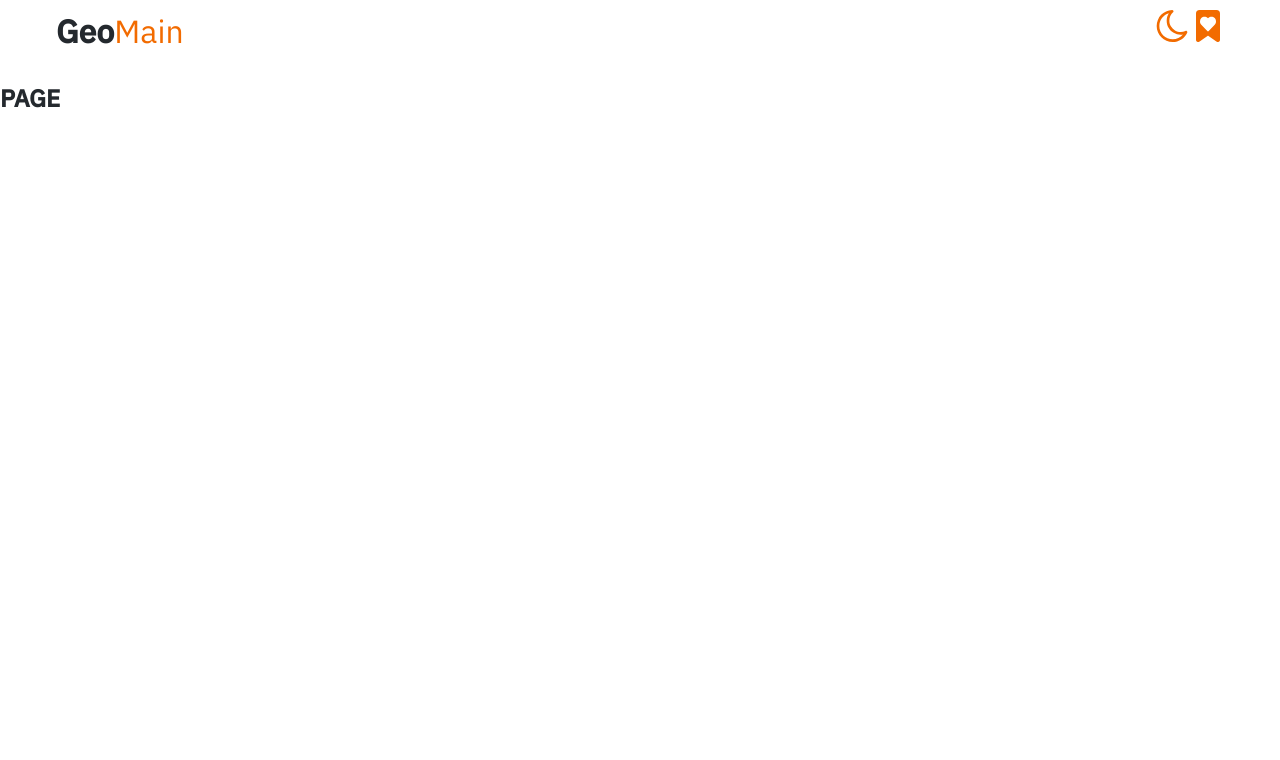
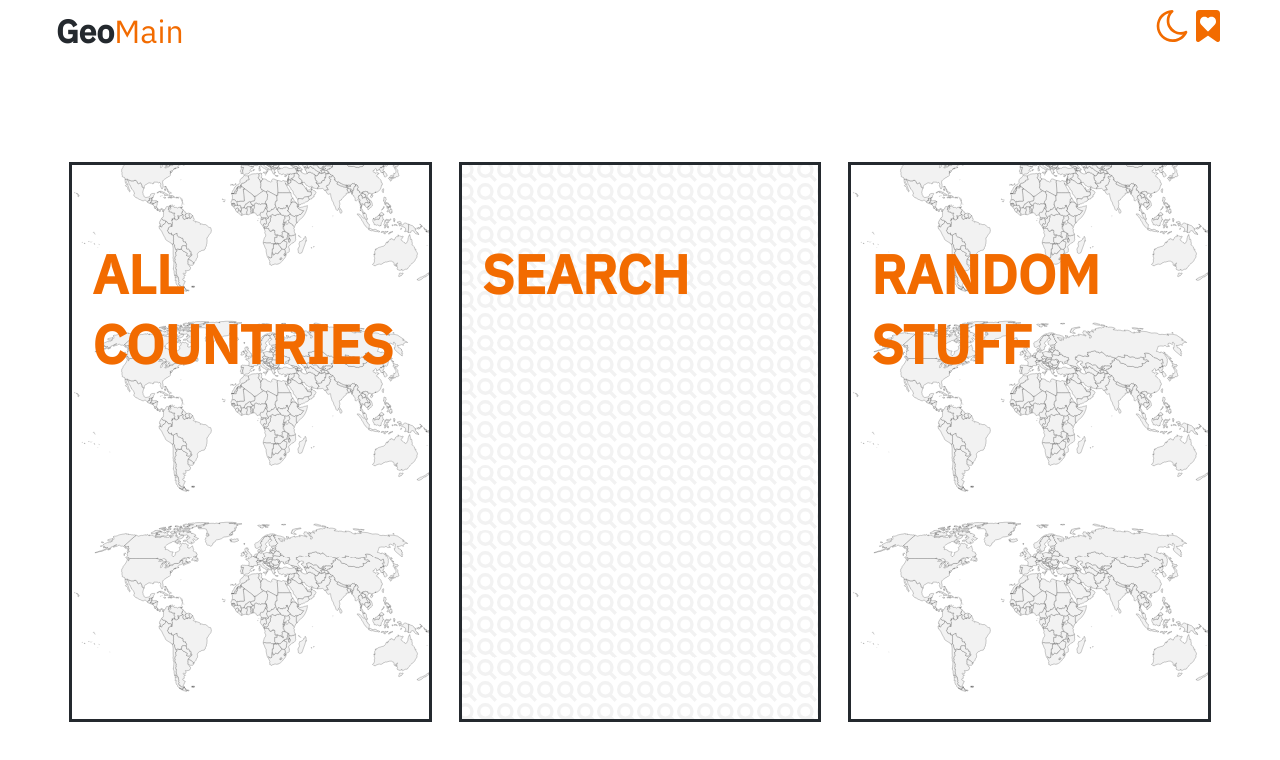
Before and after one commit to egorkqq/geo, a React app: page / in a window 1280 px wide. Shown: the top 760 px of the page. Built offline with nearby package versions, Linux system fonts and the light colour scheme.

Commit message:
feat: main page

```diff
--- a/package.json
+++ b/package.json
@@ -6,7 +6,7 @@
   "scripts": {
     "start": "webpack --mode=development",
     "build": "webpack --mode=production",
-    "dev": "webpack-dev-server --mode development --open --hot",
+    "dev": "webpack-dev-server --mode development --hot --host --open",
     "lint": "eslint .",
     "lint:fix": "eslint --fix .",
     "format": "prettier --write \"**/*.+(js|jsx|json|css|md)\""
--- a/src/App.js
+++ b/src/App.js
@@ -12,7 +12,7 @@
   MainPage,
   SearchPage,
 } from './pages';
-import Header from './Header/Header';
+import { Header } from './Header';
 
 const client = new ApolloClient({
   uri: 'https://countries.trevorblades.com/',
--- a/src/Header/Header.js
+++ b/src/Header/Header.js
@@ -12,7 +12,11 @@
   padding: 10px 0;
 `;
 
-const Header = ({ location: { pathname }, toggleTheme, currentTheme }) => {
+const HeaderComponent = ({
+  location: { pathname },
+  toggleTheme,
+  currentTheme,
+}) => {
   return (
     <header>
       <Container>
@@ -25,4 +29,4 @@
   );
 };
 
-export default withRouter(Header);
+export const Header = withRouter(HeaderComponent);
--- a/src/Header/Logo.js
+++ b/src/Header/Logo.js
@@ -8,11 +8,12 @@
   color: ${(p) => p.theme.colors.primary};
   text-decoration: none;
   font-weight: 600;
+  transition: ${(p) => p.theme.transition};
 `;
 
 const DynamicPart = styled.span`
   font-size: 32px;
-  color: ${(p) => p.theme.colors.secondary};
+  color: ${(p) => p.theme.colors.orange};
 `;
 
 const LogoWrapper = styled.div`
--- /dev/null
+++ b/src/Header/index.js
@@ -0,0 +1 @@
+export { Header } from './Header';
--- /dev/null
+++ b/src/MainMenu/Card.js
@@ -0,0 +1,45 @@
+import React from 'react';
+import styled from 'styled-components';
+import { Link } from 'react-router-dom';
+
+const StrongLink = styled(Link)`
+  display: block;
+  flex: 0 0 calc((100% - 80px) / 3);
+`;
+
+const CardWrapper = styled.div`
+  background-color: ${(p) => p.theme.colors.background};
+  box-sizing: border-box;
+  height: 70vh;
+  padding: 20px;
+  border: 3px solid ${(p) => p.theme.colors.primary};
+  margin-right: 30px;
+  margin-bottom: 30px;
+  background: url(${(p) => p.image}) 40% 40%;
+  background-size: ${(p) => p.imageSize}px;
+  transition: ${(p) => p.theme.transition};
+  cursor: pointer;
+  &:last-child {
+    margin-right: 0;
+  }
+  &:hover {
+    background-size: ${(p) => p.imageSize + p.imageSize / 10}px;
+    padding: 4px 20px;
+  }
+`;
+const CardTitle = styled.h3`
+  font-size: 54px;
+  color: ${(p) => p.theme.colors.orange};
+`;
+
+const Card = ({ title, image, imageSize, link }) => {
+  return (
+    <StrongLink to={link}>
+      <CardWrapper image={image} imageSize={imageSize}>
+        <CardTitle>{title}</CardTitle>
+      </CardWrapper>
+    </StrongLink>
+  );
+};
+
+export default Card;
--- /dev/null
+++ b/src/MainMenu/MainMenu.js
@@ -0,0 +1,33 @@
+import React from 'react';
+import styled from 'styled-components';
+import { Fade } from 'react-reveal';
+import Card from './Card';
+import { cards } from './cards';
+
+const MainMenuWrapper = styled.div`
+  display: flex;
+  justify-content: space-around;
+  flex-wrap: wrap;
+  margin-top: 100px;
+`;
+
+const MainMenu = () => {
+  return (
+    <Fade top>
+      <MainMenuWrapper>
+        {cards.map((card) => (
+          <Card
+            key={card.id}
+            id={card.id}
+            title={card.title}
+            image={card.image}
+            link={card.link}
+            imageSize={card.imageSize}
+          />
+        ))}
+      </MainMenuWrapper>
+    </Fade>
+  );
+};
+
+export default MainMenu;
--- /dev/null
+++ b/src/MainMenu/cards.js
@@ -0,0 +1,23 @@
+export const cards = [
+  {
+    id: 'allCountries',
+    title: 'ALL COUNTRIES',
+    image: '/assets/world.svg',
+    imageSize: 400,
+    link: '/all',
+  },
+  {
+    id: 'search',
+    title: 'SEARCH',
+    image: '/assets/search.svg',
+    imageSize: 20,
+    link: '/search',
+  },
+  {
+    id: 'random',
+    title: 'RANDOM STUFF',
+    image: '/assets/world.svg',
+    imageSize: 400,
+    link: '',
+  },
+];
--- a/src/misc/theme.js
+++ b/src/misc/theme.js
@@ -13,7 +13,8 @@
     main: '#24292e',
     secondary: '#f26b00',
     background: '#fff',
-    backgroundSecondary: 'f7f7f7',
+    backgroundSecondary: '#f7f7f7',
+    orange: '#f26b00',
   },
   fontFamily: FONT_FAMILY,
   typography: {
@@ -23,12 +24,14 @@
   breakpoints: {
     ...BREAKPOINTS,
   },
+  transition: '.2s ease',
 };
 
 export const darkTheme = {
   ...theme,
   colors: {
-    main: 'hsla(0,0%,100%,.6)',
+    ...theme.colors,
+    main: '#f2f2f2',
     secondary: 'white',
     background: '#20232a',
     backgroundSecondary: '',
--- a/src/pages/MainPage.js
+++ b/src/pages/MainPage.js
@@ -1,9 +1,14 @@
 import React from 'react';
+import styled from 'styled-components';
+import Container from '../misc/Container';
+import MainMenu from '../MainMenu/MainMenu';
 
 const MainPage = () => {
   return (
     <>
-      <h2>PAGE</h2>
+      <Container>
+        <MainMenu></MainMenu>
+      </Container>
     </>
   );
 };
```
Also changed, not shown: public/assets/search.svg (added), public/assets/world.svg (added).
